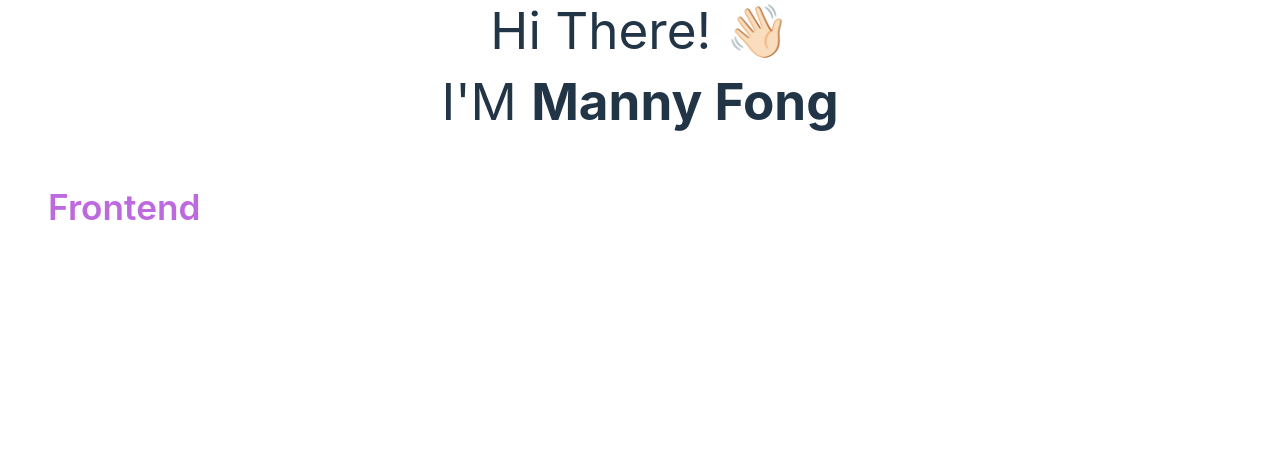
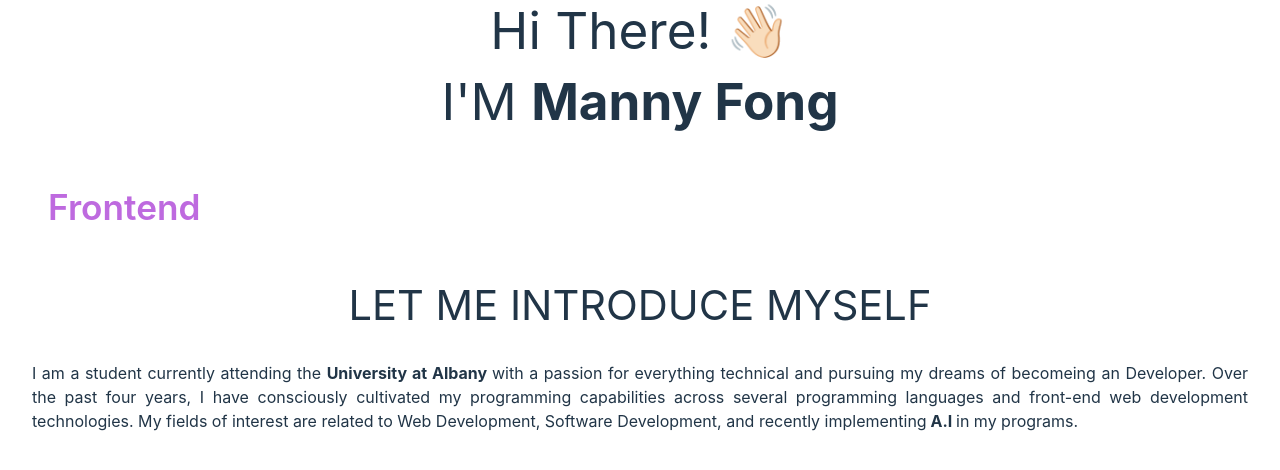
Before and after one commit to BasicallyManny/Personal-Portfolio-Website, a React (Vite) app in the folder personal-porfolio-website/: page / in a window 1280 px wide. Shown: the top 470 px of the page. Built offline with nearby package versions, Linux system fonts and the light colour scheme.

Commit message:
Created about me section

```diff
--- a/personal-porfolio-website/package.json
+++ b/personal-porfolio-website/package.json
@@ -18,6 +18,7 @@
     "react": "^18.2.0",
     "react-bootstrap-validation": "^0.1.11",
     "react-dom": "^18.2.0",
+    "react-parallax": "^3.5.1",
     "react-particles": "^2.12.2",
     "tsparticles": "^3.2.1",
     "typewriter-effect": "^2.21.0"
--- a/personal-porfolio-website/src/App.jsx
+++ b/personal-porfolio-website/src/App.jsx
@@ -2,7 +2,7 @@ import './App.css'
 import "./index.css"
 import Navbar from './components/Navbar.jsx'
 import Home from './components/Home.jsx'
-//import About from './components/About.jsx'
+import About from './components/About.jsx'
 //import Projects from './components/Projects'
 //import Contact from './components/Contact'
 
@@ -12,6 +12,7 @@ function App() {
     <main>
       <Navbar></Navbar>
       <Home></Home>
+      <About></About>
     </main>
   )
 }
--- a/personal-porfolio-website/src/components/About.jsx
+++ b/personal-porfolio-website/src/components/About.jsx
@@ -1,6 +1,17 @@
+import { Container, Row, Col } from "react-bootstrap";
+import AboutCard from "./aboutComponents/AboutCard";
+
 export default function About(){
     return(
-        <>
-        </>
+        <Container fluid id="AboutContainer" className="relative !pb-8 !pt-8 !-z-50">
+            <Container>
+                <Row>
+                    <Col md={8} className="!pt-20 !pb-5 !text-center">
+                    <h1 style={{ fontSize: "2.6em" }}>LET ME <span className=""> INTRODUCE </span> MYSELF</h1>
+                        <AboutCard></AboutCard>
+                    </Col>
+                </Row>
+            </Container>
+        </Container>
     );
 }
--- a/personal-porfolio-website/src/components/Home.jsx
+++ b/personal-porfolio-website/src/components/Home.jsx
@@ -12,9 +12,9 @@ export default function Home(){
                 <Particle></Particle>
                 <Container id="home-content" className="text-left text-slate-400 !pt-36 !pr-0 !pb-8 z-0 ">
                     <Row>
-                        <Col md={7} className="!pt-20">
-                            <h1 style={{ paddingBottom: 15 }} id="heading" className="!text-4xl !pl-12 "> Hi There!{" "} <span className="wave" role="img" aria-labelledby="wave">👋🏻 </span> </h1>
-                            <h1 id="heading-name" className="!pl-12 !text-4xl"> I'M <strong className="main-name"> Manny Fong</strong></h1>
+                        <Col md={7} className="!pt-20 !pl-16">
+                            <h1 style={{ paddingBottom: 15 }} id="heading" className="!text-2xl !pl-12 "> Hi There!{" "} <span className="wave" role="img" aria-labelledby="wave">👋🏻 </span> </h1>
+                            <h1 id="heading-name" className="!pl-12 !text-5xl"> I'M <strong className="main-name"> Manny Fong</strong></h1>
                             <div style={{ padding: 48, textAlign: "left" }}>
                                 <Type></Type>
                             </div>
--- a/personal-porfolio-website/src/components/aboutComponents/AboutCard.jsx
+++ b/personal-porfolio-website/src/components/aboutComponents/AboutCard.jsx
@@ -0,0 +1,31 @@
+import {Container,Col} from "react-bootstrap";
+import Card from 'react-bootstrap/Card';
+
+
+export default function AboutCard(){
+    return(
+        <>
+        <section id="AboutCard" className="">
+            <Container id="AboutContainer">
+                <Container fluid id="AboutContent" className="pl-15">
+                    <Col id="AboutInfo">
+                        <Card>
+                            <Card.Body>
+                                <blockquote className="mb-0">
+                                    <p style={{ textAlign: "justify" }} className="italic subpixel-antialiased text-lg !z-10 pl-16 pr-16 !mt-7">
+                                      I am a student currently attending the <span className="color--purple"><strong>University at Albany </strong></span>
+                                      with a passion for everything technical and pursuing my dreams of becomeing an Developer. Over the past four years,
+                                      I have consciously cultivated my programming capabilities across several programming languages and front-end web
+                                      development technologies. My fields of interest are related to Web Development, Software Development, and recently implementing
+                                      <strong> A.I </strong> in my programs.
+                                    </p>
+                                </blockquote>
+                            </Card.Body>
+                        </Card>
+                    </Col>
+                </Container>
+            </Container>
+        </section>
+        </>
+    );
+}
--- a/personal-porfolio-website/src/components/navComponents/Nav.jsx
+++ b/personal-porfolio-website/src/components/navComponents/Nav.jsx
@@ -39,7 +39,7 @@ const navItems=[
           exit='exit'
           className="menu"
           >
-              <div className="body">
+              <div className="body !z-50">
                   <div className="nav">
                       <div className="header">
                           <p>Navigation</p>
```
Also changed, not shown: 1 other file (tests, documents, lock files or other folders).
